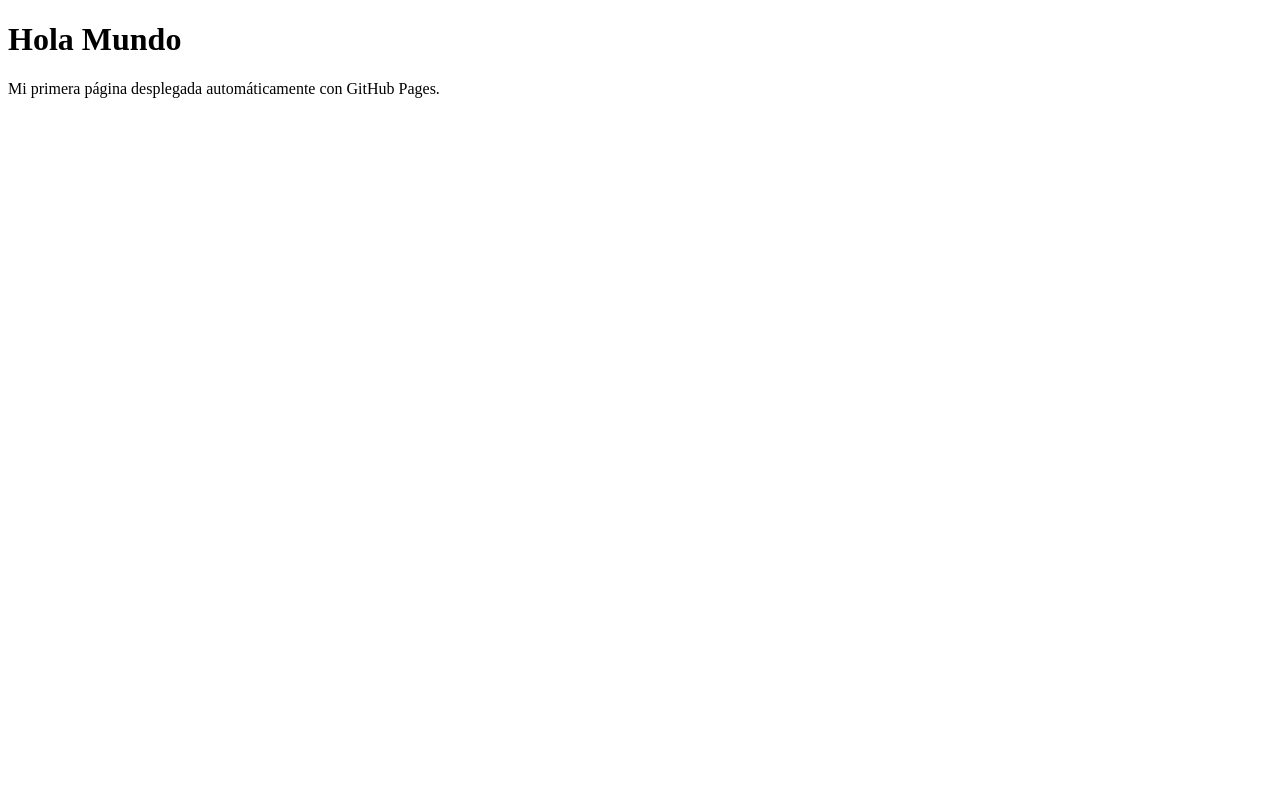
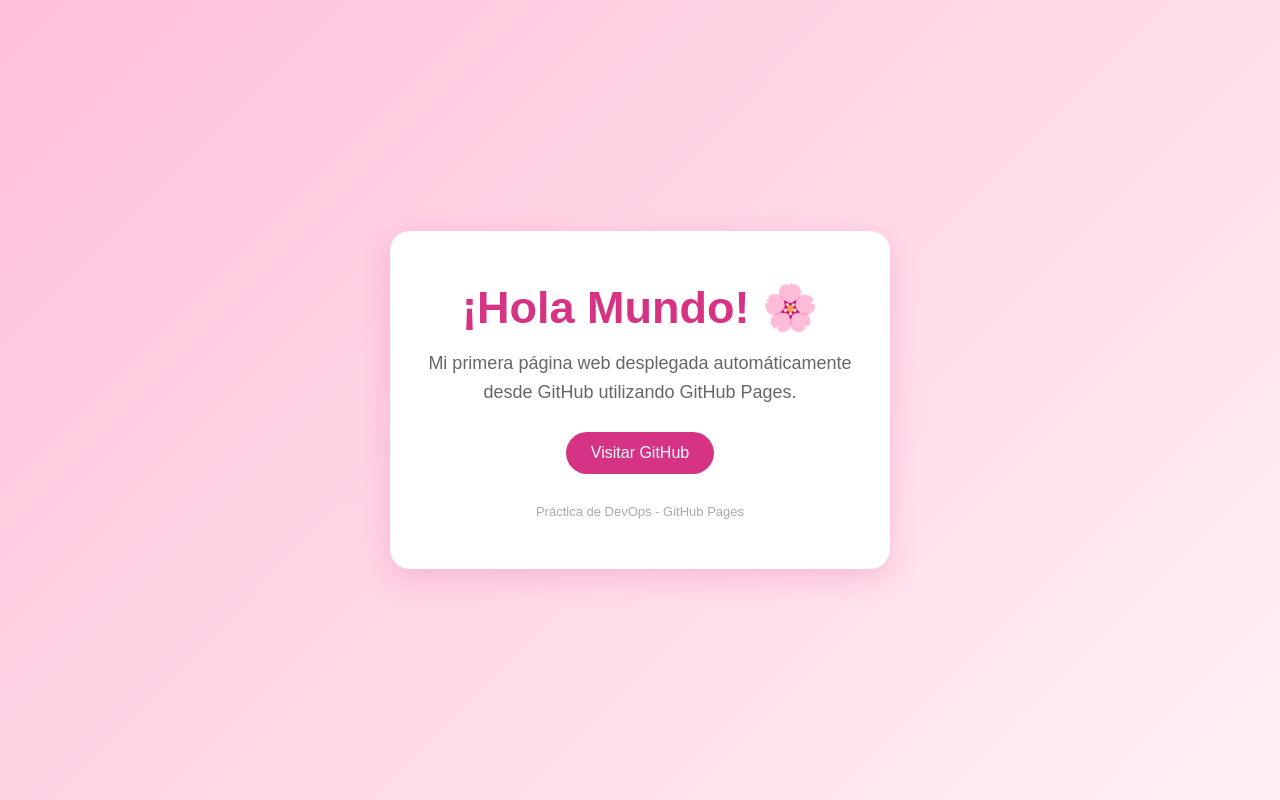
Before and after one commit to surkyb/SABL-Electiva-02, a plain HTML site: page index.html in a window 1280 px wide. Drawn offline with Linux system fonts and the light colour scheme.

Commit message:
Revamp index.html with new styling and content

```diff
--- a/index.html
+++ b/index.html
@@ -4,9 +4,87 @@
     <meta charset="UTF-8">
     <meta name="viewport" content="width=device-width, initial-scale=1.0">
     <title>Hola Mundo</title>
+
+    <style>
+        * {
+            margin: 0;
+            padding: 0;
+            box-sizing: border-box;
+        }
+
+        body {
+            font-family: Arial, sans-serif;
+            background: linear-gradient(135deg, #ffc0d9, #fff0f6);
+            min-height: 100vh;
+            display: flex;
+            justify-content: center;
+            align-items: center;
+        }
+
+        .card {
+            background-color: white;
+            width: 90%;
+            max-width: 500px;
+            padding: 50px 30px;
+            border-radius: 20px;
+            text-align: center;
+            box-shadow: 0 10px 30px rgba(214, 51, 132, 0.2);
+        }
+
+        h1 {
+            color: #d63384;
+            font-size: 45px;
+            margin-bottom: 15px;
+        }
+
+        p {
+            color: #666;
+            font-size: 18px;
+            line-height: 1.6;
+        }
+
+        .boton {
+            display: inline-block;
+            margin-top: 25px;
+            padding: 12px 25px;
+            background-color: #d63384;
+            color: white;
+            text-decoration: none;
+            border-radius: 25px;
+            transition: 0.3s;
+        }
+
+        .boton:hover {
+            background-color: #ad2168;
+            transform: scale(1.05);
+        }
+
+        footer {
+            margin-top: 30px;
+            color: #aaa;
+            font-size: 13px;
+        }
+    </style>
 </head>
+
 <body>
-    <h1>Hola Mundo</h1>
-    <p>Mi primera página desplegada automáticamente con GitHub Pages.</p>
+
+    <div class="card">
+        <h1>¡Hola Mundo! 🌸</h1>
+
+        <p>
+            Mi primera página web desplegada automáticamente
+            desde GitHub utilizando GitHub Pages.
+        </p>
+
+        <a class="boton" href="https://github.com/" target="_blank">
+            Visitar GitHub
+        </a>
+
+        <footer>
+            Práctica de DevOps - GitHub Pages
+        </footer>
+    </div>
+
 </body>
 </html>
```
